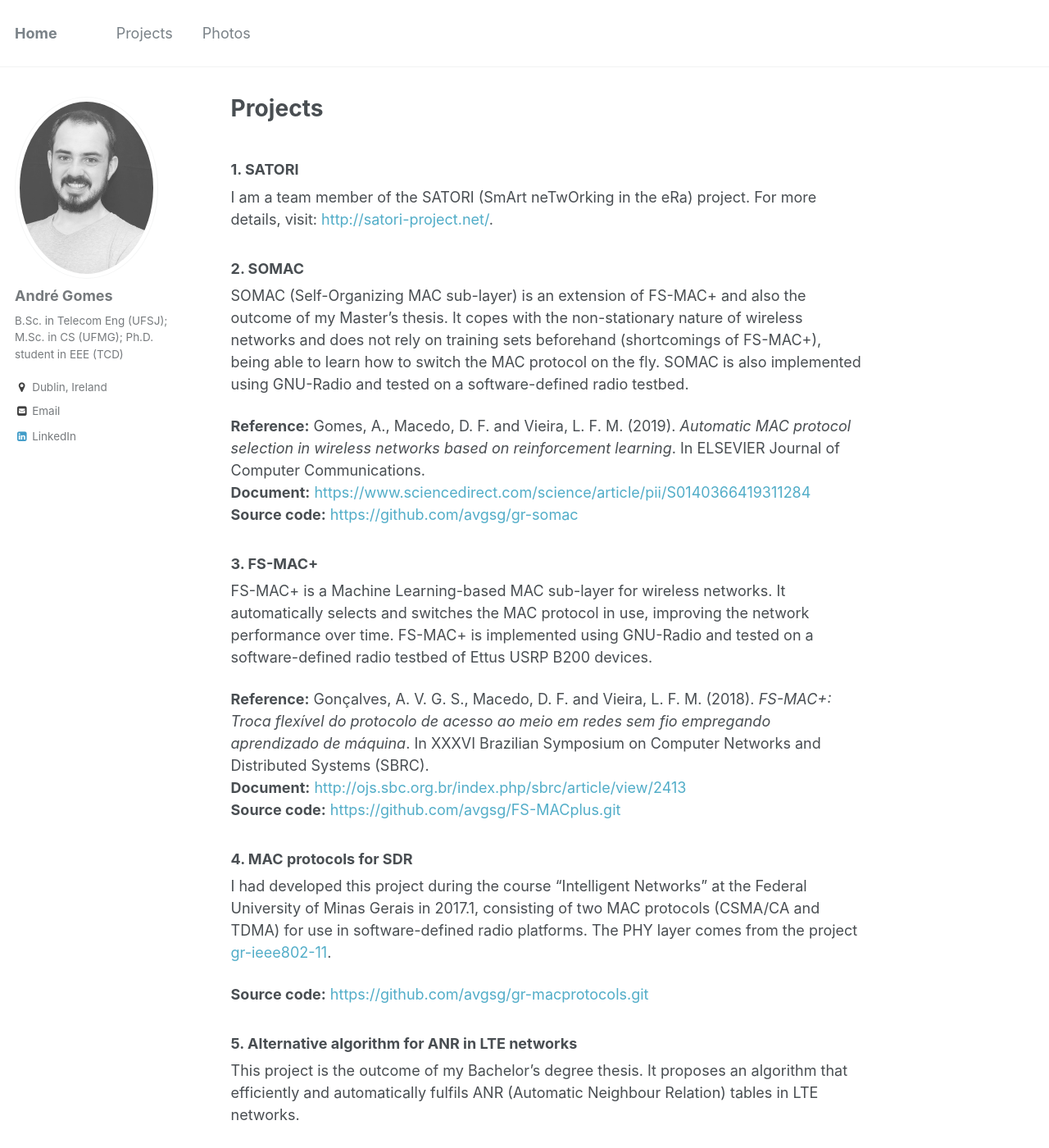
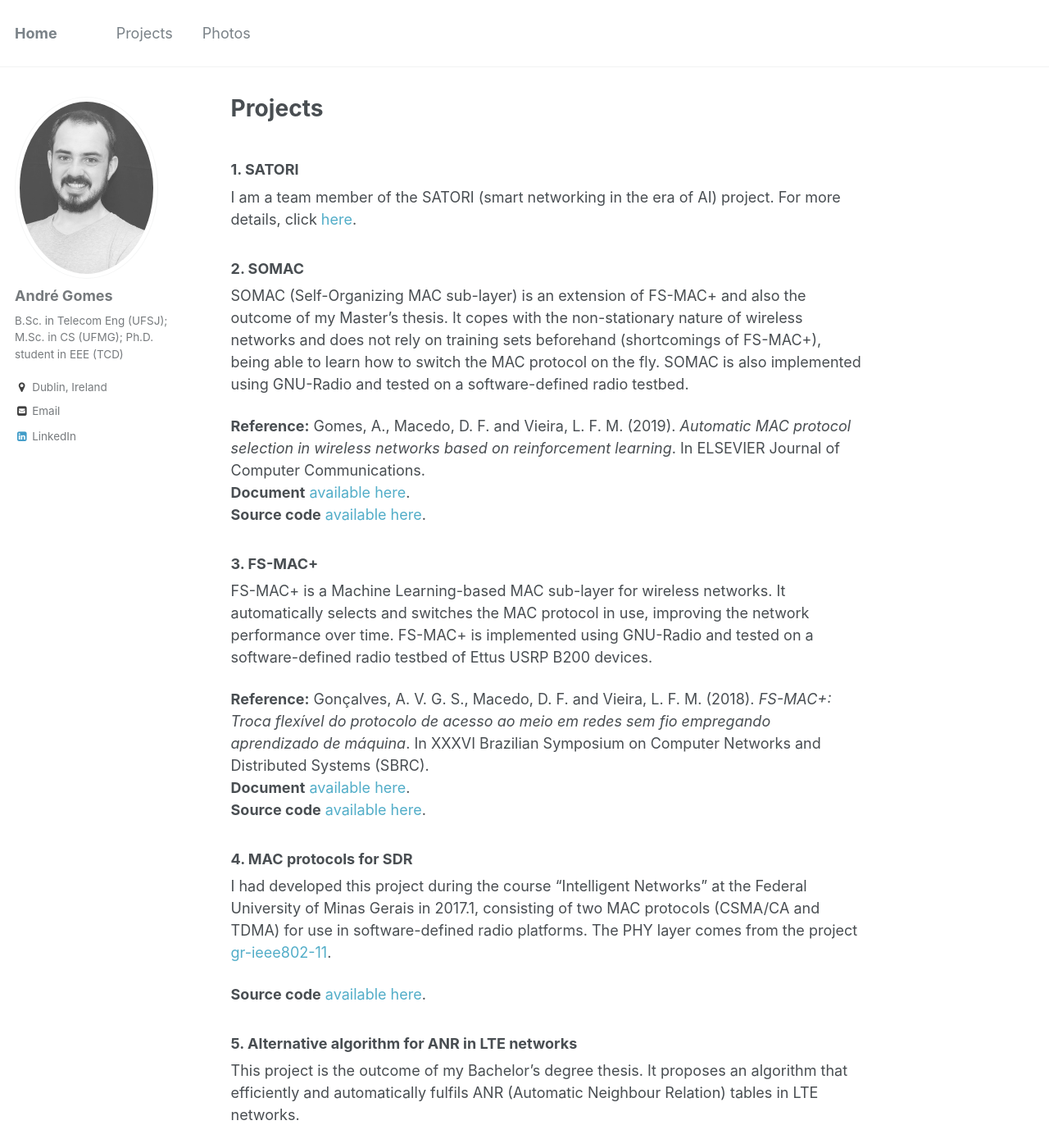
Before and after one commit to avgsg/avgsg.github.io, a Jekyll site: the page built from _pages/projects.md, in a window 1280 px wide and 1400 px high. Shown: the whole window at 82% size. Built offline with Jekyll 4.4.1, drawn with Linux system fonts in a browser that asks for light colours; some of the changed text lies outside the part shown.

```diff
--- a/_pages/projects.md
+++ b/_pages/projects.md
@@ -5,32 +5,33 @@
 ---
 
 ### 1. SATORI
-I am a team member of the SATORI (SmArt neTwOrking in the eRa) project. For more details, visit: <http://satori-project.net/>.
+
+I am a team member of the SATORI (smart networking in the era of AI) project. For more details, click [here](http://satori-project.net/>).
 
 ### 2. SOMAC
 
 SOMAC (Self-Organizing MAC sub-layer) is an extension of FS-MAC+ and also the outcome of my Master's thesis. It copes with the non-stationary nature of wireless networks and does not rely on training sets beforehand (shortcomings of FS-MAC+), being able to learn how to switch the MAC protocol on the fly. SOMAC is also implemented using GNU-Radio and tested on a software-defined radio testbed.
 
 **Reference:** Gomes, A., Macedo, D. F. and Vieira, L. F. M. (2019). _Automatic MAC protocol selection in wireless networks based on reinforcement learning_. In ELSEVIER Journal of Computer Communications. <br>
-**Document:** <https://www.sciencedirect.com/science/article/pii/S0140366419311284> <br>
-**Source code:** <https://github.com/avgsg/gr-somac> <br>
+**Document** [available here](https://www.sciencedirect.com/science/article/pii/S0140366419311284). <br>
+**Source code** [available here](https://github.com/avgsg/gr-somac). <br>
 
 ### 3. FS-MAC+
 
 FS-MAC+ is a Machine Learning-based MAC sub-layer for wireless networks. It automatically selects and switches the MAC protocol in use, improving the network performance over time. FS-MAC+ is implemented using GNU-Radio and tested on a software-defined radio testbed of Ettus USRP B200 devices.
 
 **Reference:** Gonçalves, A. V. G. S., Macedo, D. F. and Vieira, L. F. M. (2018). _FS-MAC+: Troca flexível do protocolo de acesso ao meio em redes sem fio empregando aprendizado de máquina_. In XXXVI Brazilian Symposium on Computer Networks and Distributed Systems (SBRC). <br>
-**Document:** <http://ojs.sbc.org.br/index.php/sbrc/article/view/2413> <br>
-**Source code:** <https://github.com/avgsg/FS-MACplus.git> <br>
+**Document** [available here](http://ojs.sbc.org.br/index.php/sbrc/article/view/2413). <br>
+**Source code** [available here](https://github.com/avgsg/FS-MACplus.git). <br>
 
 ### 4. MAC protocols for SDR
 
 I had developed this project during the course "Intelligent Networks" at the Federal University of Minas Gerais in 2017.1, consisting of two MAC protocols (CSMA/CA and TDMA) for use in software-defined radio platforms. The PHY layer comes from the project [gr-ieee802-11](https://github.com/bastibl/gr-ieee802-11).
 
-**Source code:** <https://github.com/avgsg/gr-macprotocols.git> <br>
+**Source code** [available here](https://github.com/avgsg/gr-macprotocols.git). <br>
 
 ### 5. Alternative algorithm for ANR in LTE networks
 
 This project is the outcome of my Bachelor's degree thesis. It proposes an algorithm that efficiently and automatically fulfils ANR (Automatic Neighbour Relation) tables in LTE networks.
 
-**Document:** <https://goo.gl/f9trF8>
+**Document** [available here](https://goo.gl/f9trF8>).
```
